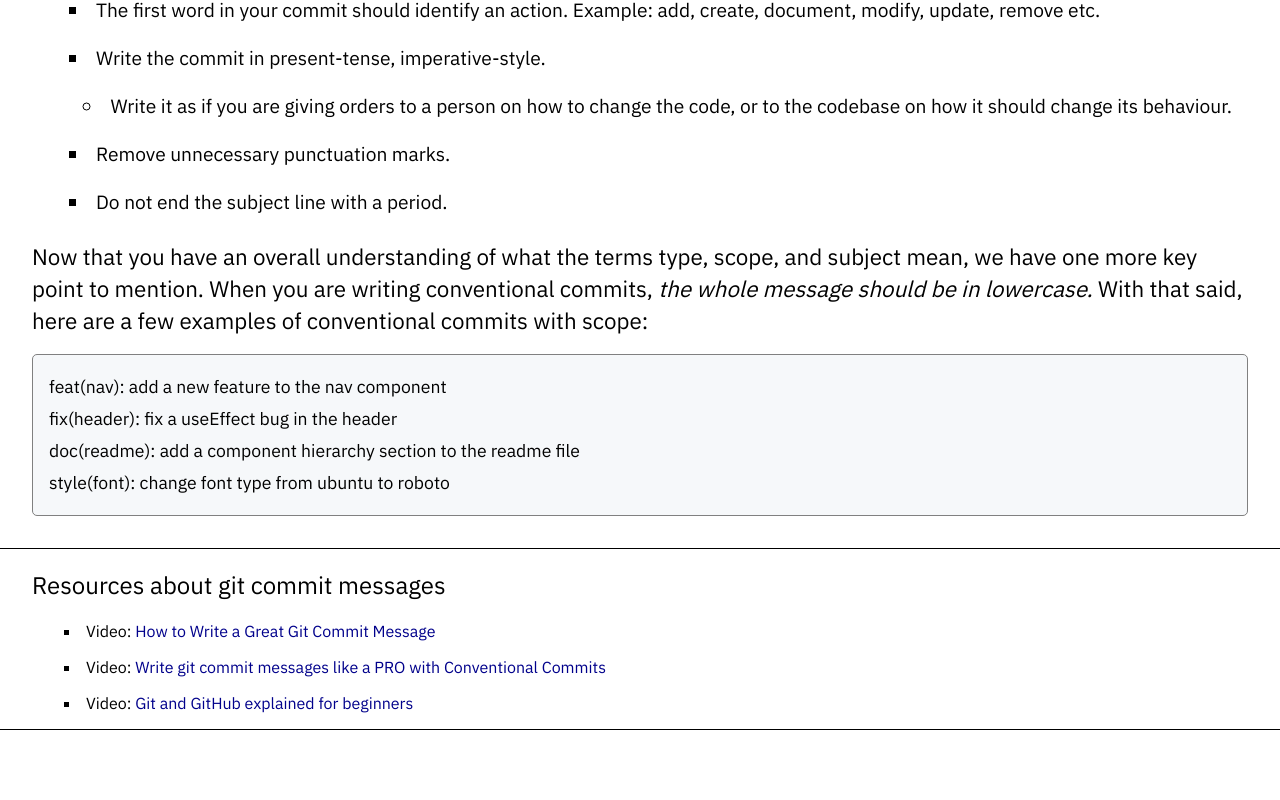
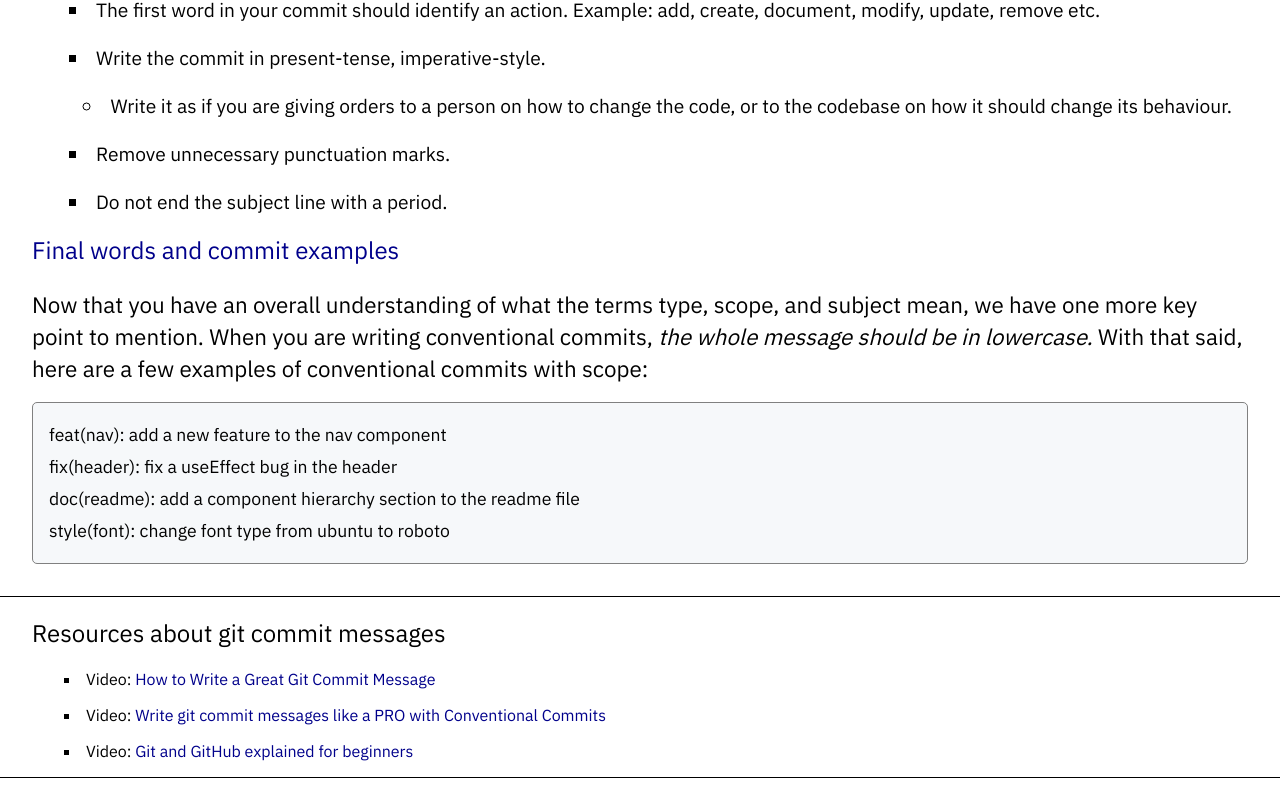
Before and after one commit to Elir-Mahad/notes, a Next.js app: page /writing-commits in a window 1280 px wide. Shown: the part 1906-2706 px from the top of the page. Before the commit the page ends 2668 px from the top, so only its background shows below. Built offline with nearby package versions, Linux system fonts and the light colour scheme.

Commit message:
content(commits-post): add subheading to blogbody

```diff
--- a/pages/writing-commits.js
+++ b/pages/writing-commits.js
@@ -157,6 +157,8 @@ function WritingCommits() {
         <Litem> Remove unnecessary punctuation marks. </Litem>
 
         <Litem> Do not end the subject line with a period. </Litem>
+
+        <SubHeading>Final words and commit examples</SubHeading>
         <Sentence>
           Now that you have an overall understanding of what the terms type,
           scope, and subject mean, we have one more key point to mention. When
```
